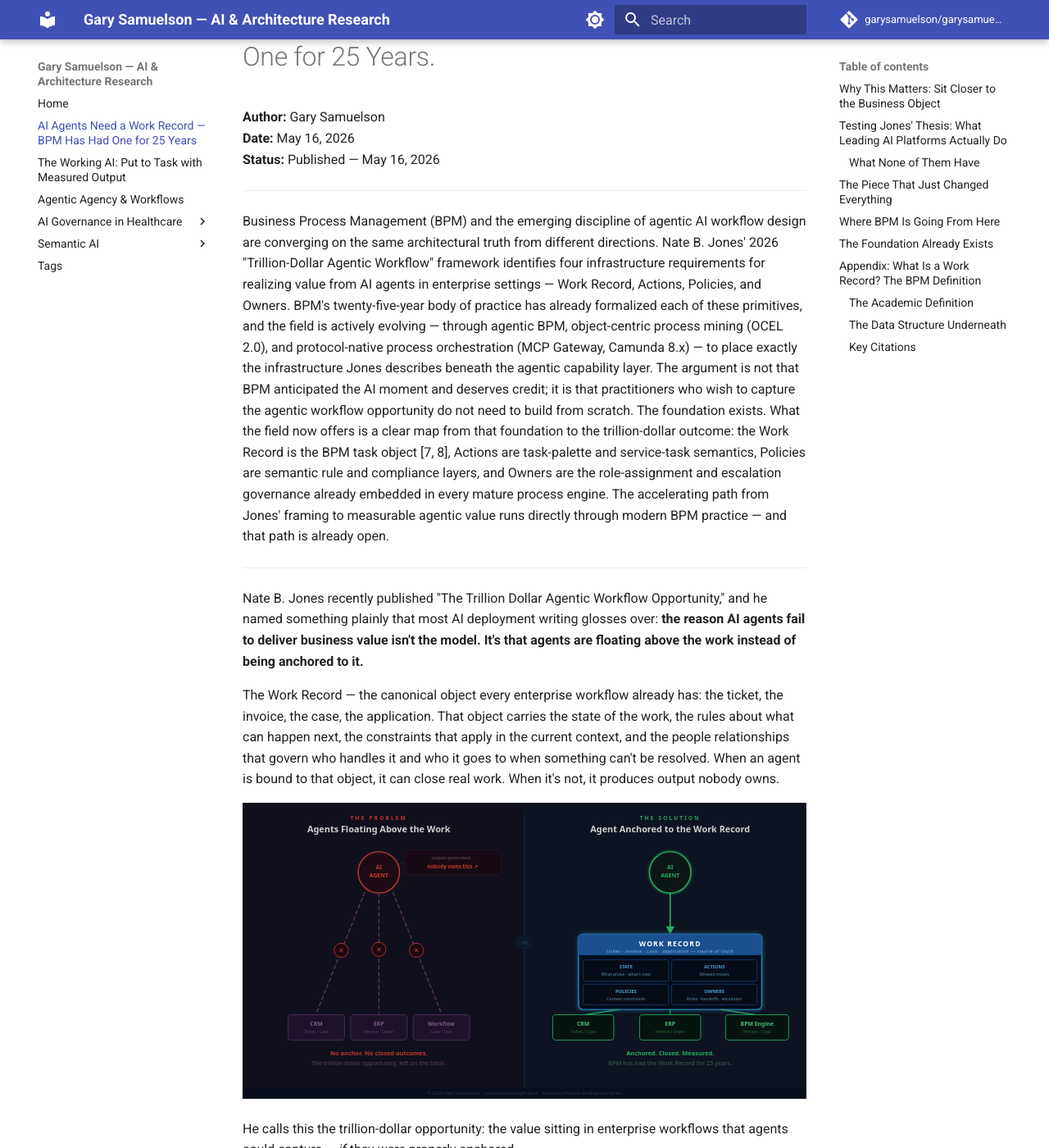
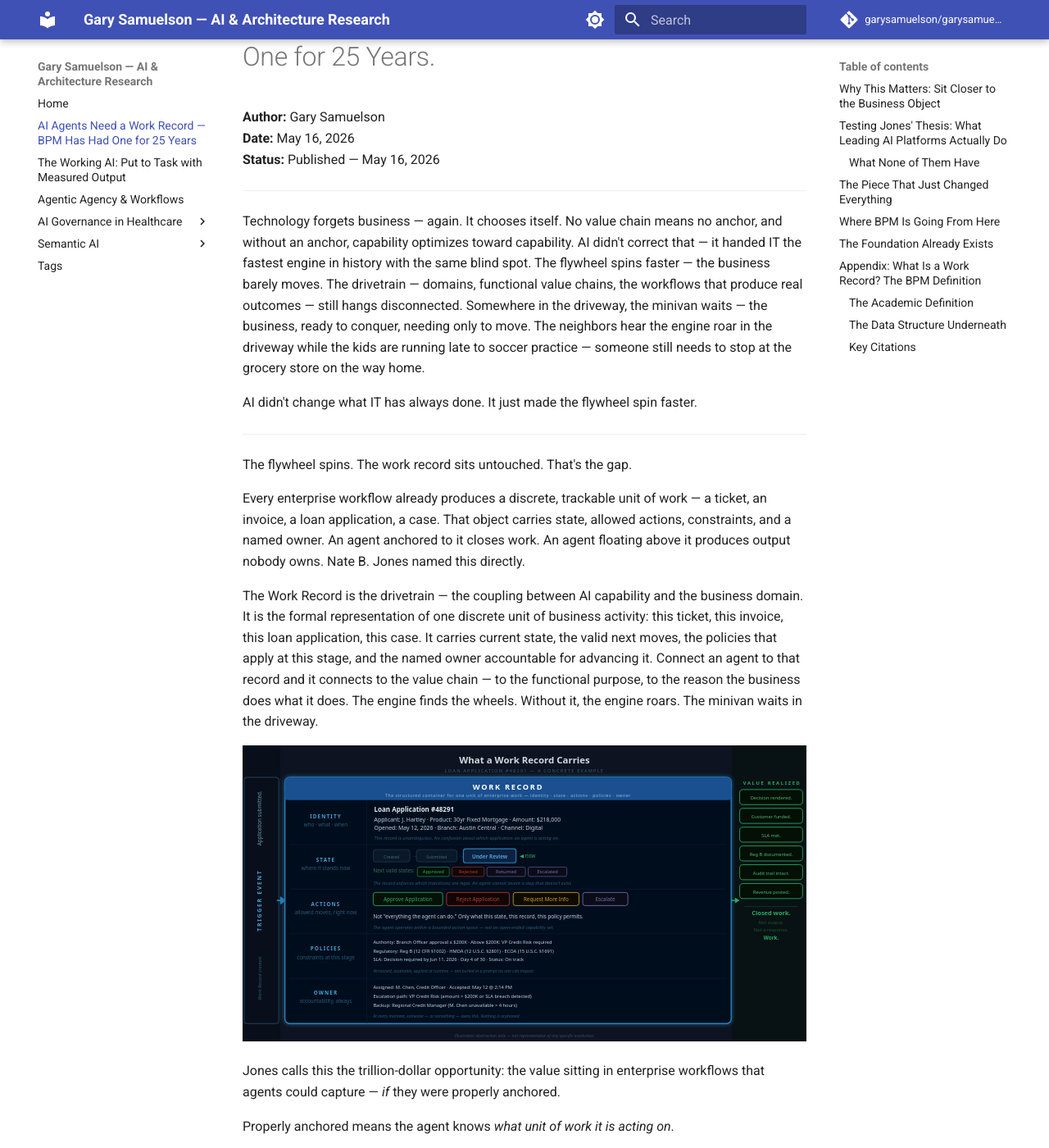
Before and after one commit to garysamuelson/garysamuelson.github.io, an MkDocs documentation site: the page built from docs/agentic/work-record-is-bpm-task.md, in a window 1280 px wide and 1400 px high, scrolled down 532 px. Shown: the whole window at 82% size. Built offline with MkDocs 1.6.1 and Material for MkDocs 9.7.7, drawn with Linux system fonts in a browser that asks for light colours; comment, search, counter and statistics services are not loaded; some of the changed text lies outside the part shown.

Commit message:
work-record: new flywheel opener, Work Record bridge + anatomy SVG, drop floating_vs_anchored from intro

```diff
--- a/docs/agentic/work-record-is-bpm-task.md
+++ b/docs/agentic/work-record-is-bpm-task.md
@@ -21,26 +21,21 @@
 
 ---
 
-Business Process Management (BPM) and the emerging discipline of agentic AI workflow design are converging on the same architectural truth from different directions. Nate B. Jones' 2026 "Trillion-Dollar Agentic Workflow" framework identifies four infrastructure requirements for realizing value from AI agents in enterprise settings — Work Record, Actions, Policies, and Owners. BPM's twenty-five-year body of practice has already formalized each of these primitives, and the field is actively evolving — through agentic BPM, object-centric process mining (OCEL 2.0), and protocol-native process orchestration (MCP Gateway, Camunda 8.x) — to place exactly the infrastructure Jones describes beneath the agentic capability layer. The argument is not that BPM anticipated the AI moment and deserves credit; it is that practitioners who wish to capture the agentic workflow opportunity do not need to build from scratch. The foundation exists. What the field now offers is a clear map from that foundation to the trillion-dollar outcome: the Work Record is the BPM task object [7, 8], Actions are task-palette and service-task semantics, Policies are semantic rule and compliance layers, and Owners are the role-assignment and escalation governance already embedded in every mature process engine. The accelerating path from Jones' framing to measurable agentic value runs directly through modern BPM practice — and that path is already open.
+Technology forgets business — again. It chooses itself. No value chain means no anchor, and without an anchor, capability optimizes toward capability. AI didn't correct that — it handed IT the fastest engine in history with the same blind spot. The flywheel spins faster — the business barely moves. The drivetrain — domains, functional value chains, the workflows that produce real outcomes — still hangs disconnected. Somewhere in the driveway, the minivan waits — the business, ready to conquer, needing only to move. The neighbors hear the engine roar in the driveway while the kids are running late to soccer practice — someone still needs to stop at the grocery store on the way home.
+
+AI didn't change what IT has always done. It just made the flywheel spin faster.
 
 ---
 
-Nate B. Jones recently published "The Trillion Dollar Agentic Workflow Opportunity,"
-and he named something plainly that most AI deployment writing glosses over:
-**the reason AI agents fail to deliver business value isn't the model. It's that
-agents are floating above the work instead of being anchored to it.**
+The flywheel spins. The work record sits untouched. That's the gap.
 
-The Work Record — the canonical object every enterprise workflow already has:
-the ticket, the invoice, the case, the application. That object
-carries the state of the work, the rules
-about what can happen next, the constraints that apply in the current context,
-and the people relationships that govern who handles it and who it goes to when
-something can't be resolved. When an agent is bound to that object, it can close
-real work. When it's not, it produces output nobody owns.
+Every enterprise workflow already produces a discrete, trackable unit of work — a ticket, an invoice, a loan application, a case. That object carries state, allowed actions, constraints, and a named owner. An agent anchored to it closes work. An agent floating above it produces output nobody owns. Nate B. Jones named this directly.
 
-![Floating vs. Anchored — the core contrast](../assets/images/floating_vs_anchored_v1.svg)
+The Work Record is the drivetrain — the coupling between AI capability and the business domain. It is the formal representation of one discrete unit of business activity: this ticket, this invoice, this loan application, this case. It carries current state, the valid next moves, the policies that apply at this stage, and the named owner accountable for advancing it. Connect an agent to that record and it connects to the value chain — to the functional purpose, to the reason the business does what it does. The engine finds the wheels. Without it, the engine roars. The minivan waits in the driveway.
 
-He calls this the trillion-dollar opportunity: the value sitting in enterprise
+![Work Record Anatomy — identity, state, actions, policies, owner](../assets/images/work_record_anatomy_v1.svg)
+
+Jones calls this the trillion-dollar opportunity: the value sitting in enterprise
 workflows that agents could capture — *if* they were properly anchored.
 
 Properly anchored means the agent knows *what unit of work it is acting on*.
```
Also changed, not shown: docs/assets/images/work_record_anatomy_v1.svg (added).
